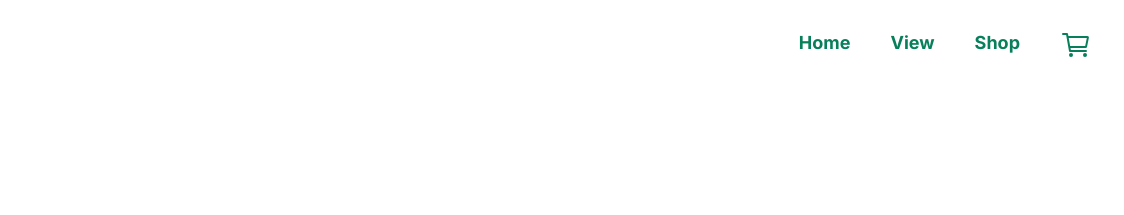
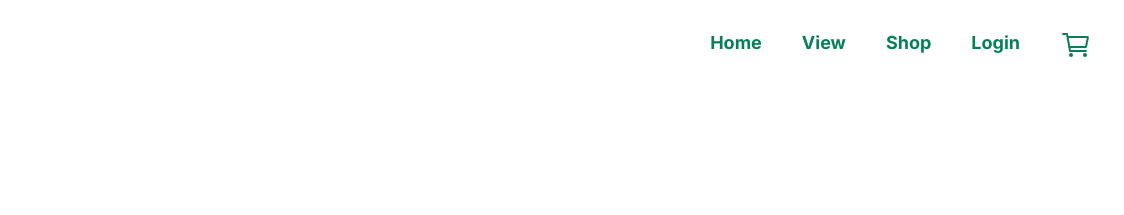
Before and after one commit to VRVignesh0709/ChairHub, a plain HTML site: page index.html in a window 1280 px wide. Shown: the top 215 px of the page, 156-1280 px from the left. Drawn offline with nearby package versions, Linux system fonts and the light colour scheme.

Commit message:
Add Login

```diff
--- a/index.html
+++ b/index.html
@@ -21,6 +21,7 @@
       <li class="nav-list"><a class="nav-link" href="#home">Home</a></li>
       <li class="nav-list"><a class="nav-link" href="#special">View</a></li>
       <li class="nav-list"><a class="nav-link" href="#shop">Shop</a></li>
+      <li class="nav-list"><a class="nav-link" href="#">Login</a></li>
       <li class="nav-list nav-icon"><a class="nav-link" href=""><ion-icon name="cart-outline"
             class="icon-cart"></ion-icon></a>
       </li>
```
